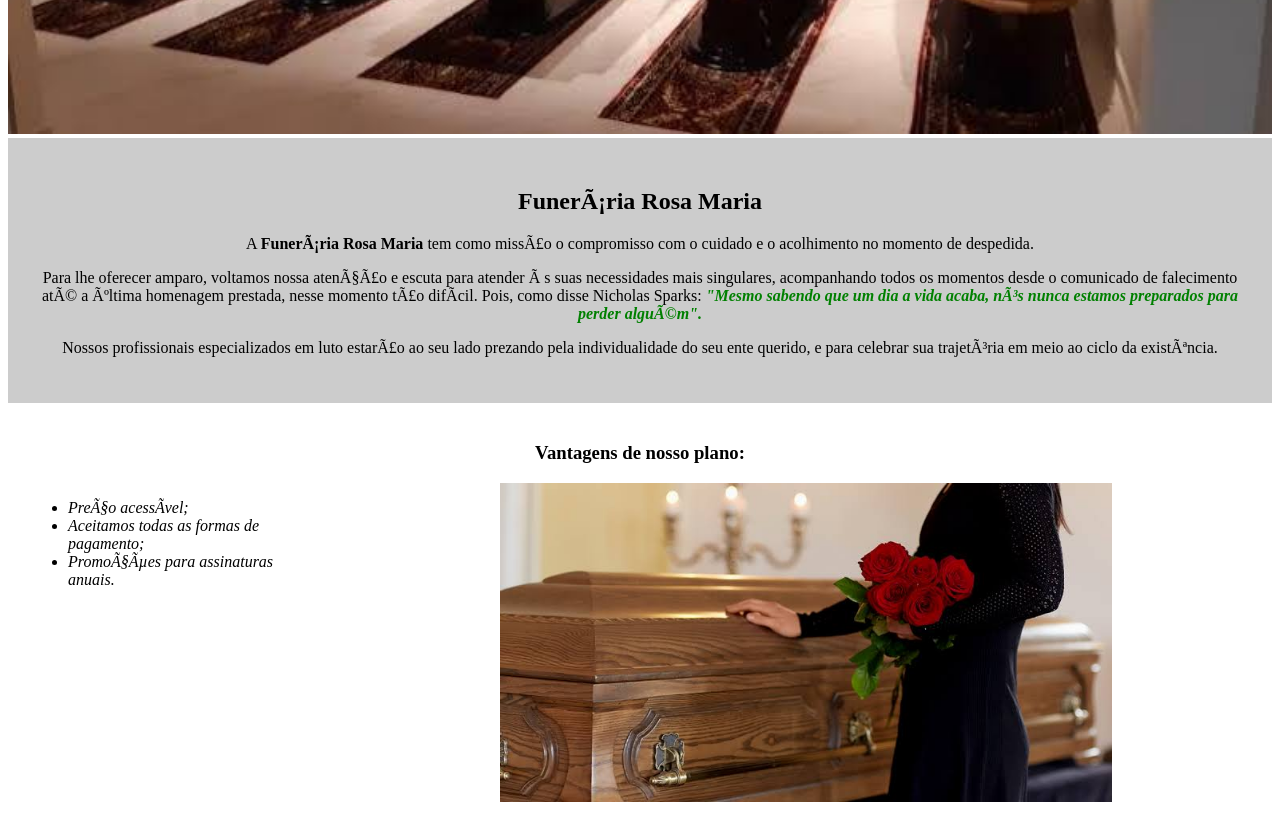
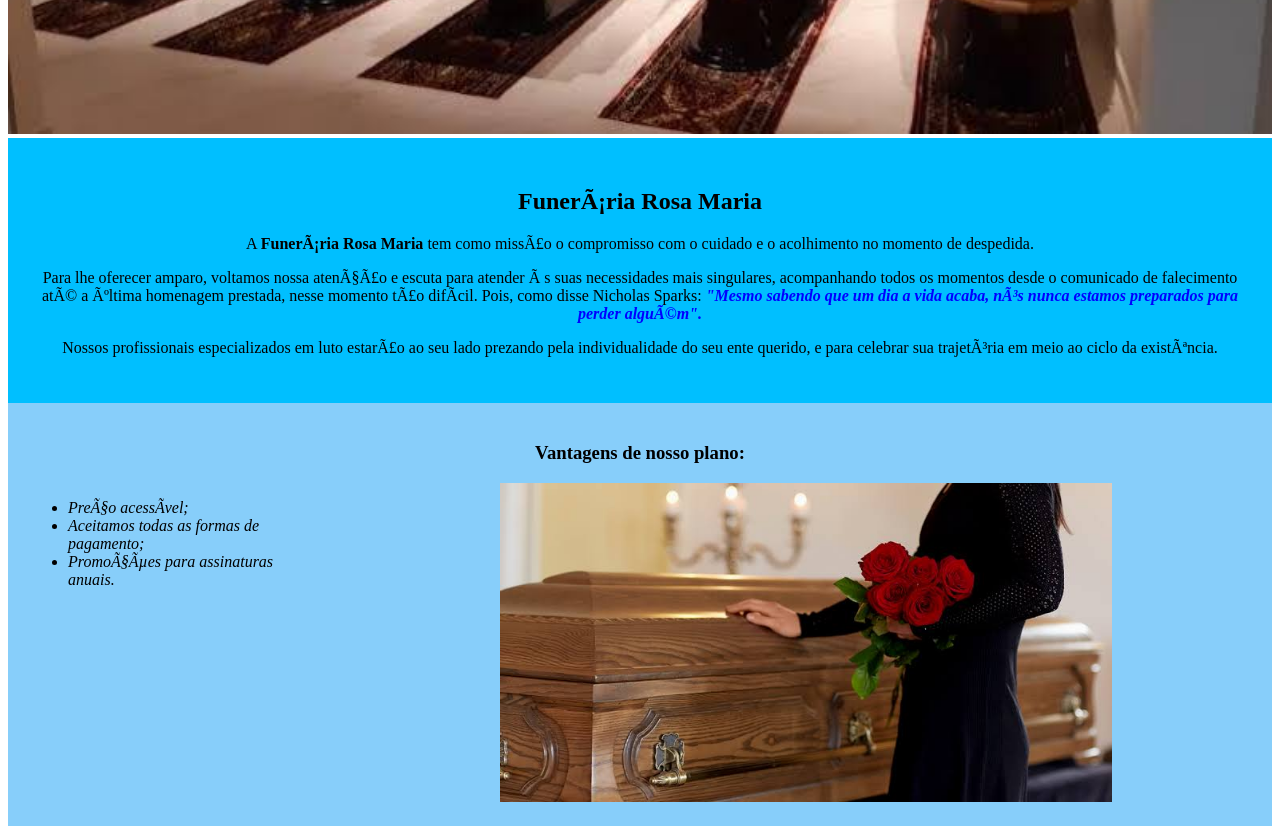
Before and after one commit to Leandr0-0/P-gina-Web, a plain HTML site: page index.html in a window 1280 px wide. Shown: the part 560-1394 px from the top of the page. Drawn offline with Linux system fonts and the light colour scheme.

Commit message:
Cores no background

```diff
--- a/style.css
+++ b/style.css
@@ -4,12 +4,13 @@
 }
 
 .principal {
-	background: #CCCCCC;
+	background: #00BFFF;
 	padding: 30px;
 }
 
 .titulo-principal {
 	padding-left: 20px;
+	background: #4169E1;
 }
 
 .titulo-centralizado {
@@ -21,7 +22,7 @@
 }
 
 em strong {
-	color: green;
+	color: blue;
 }
 
 .itens {
@@ -29,7 +30,7 @@
 }
 
 .vantagens {
-	background: #FFFFFF;
+	background: #87CEFA;
 	padding: 20px;
 }
 
```
